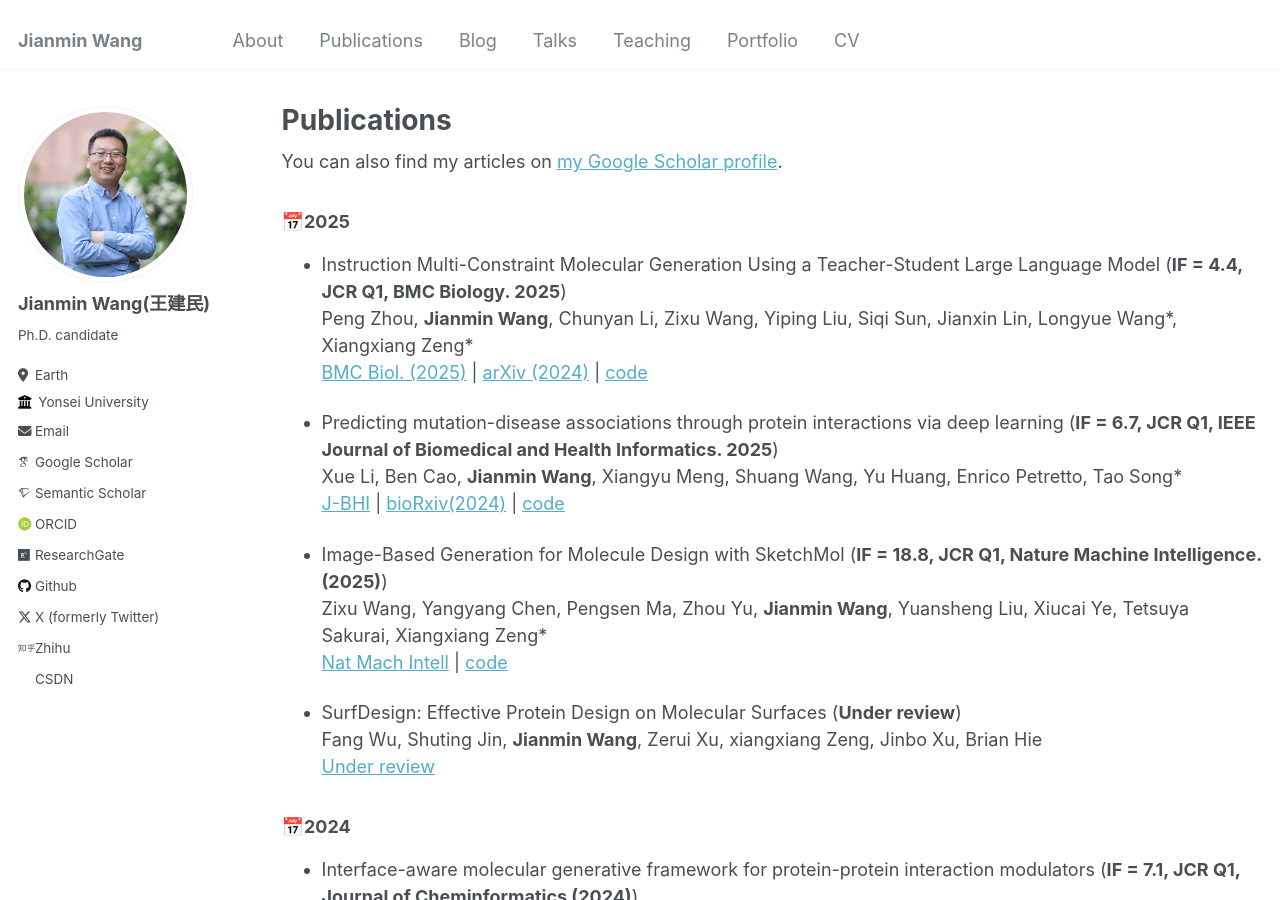
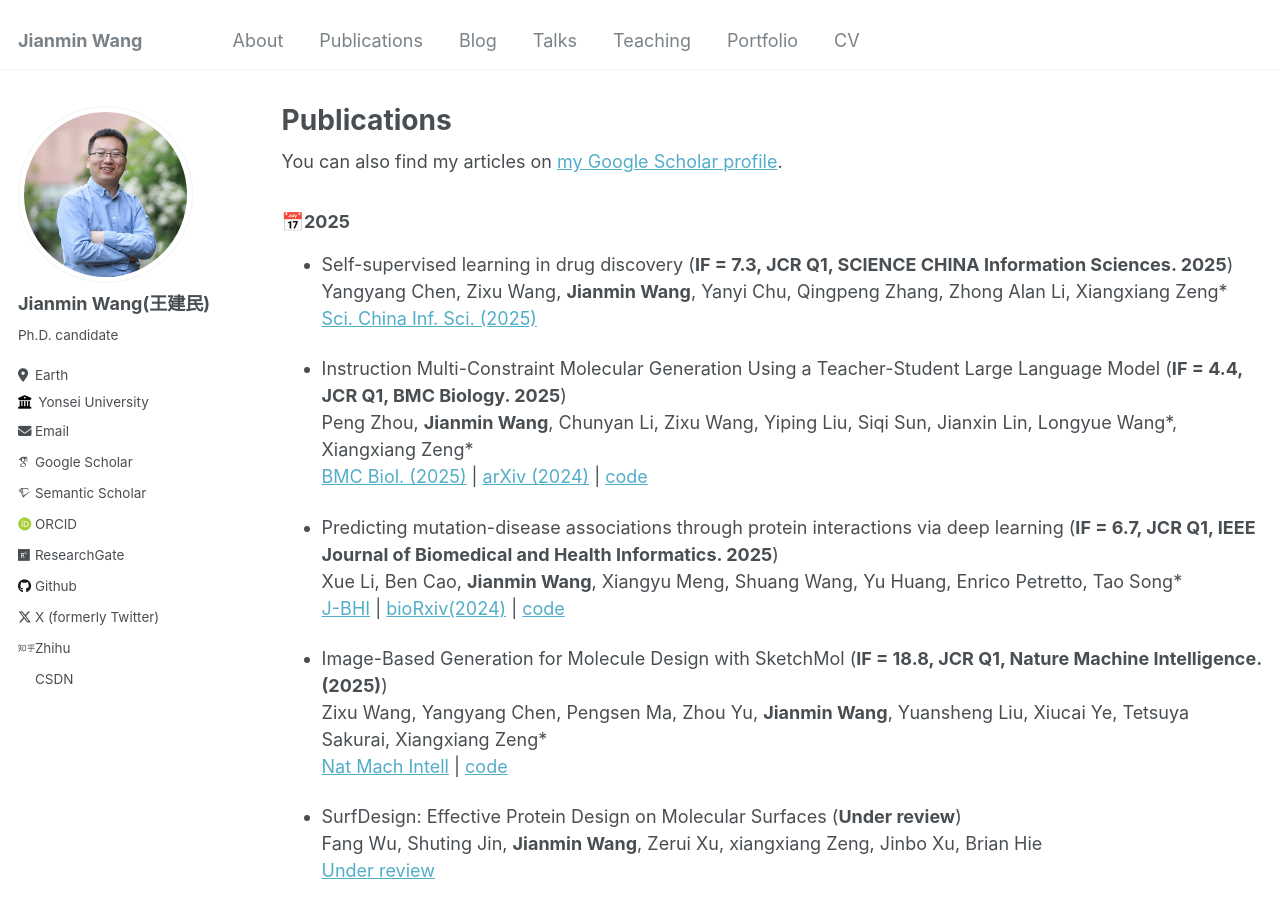
Before and after one commit to Jianmin2drugai/Jianmin2drugai.github.io, a Jekyll site: the page built from _pages/publications.md, in a window 1280 px wide and 900 px high. Built offline with Jekyll 4.4.1, drawn with Linux system fonts in a browser that asks for light colours; some web fonts are replaced.

Commit message:
Update publications.md

```diff
--- a/_pages/publications.md
+++ b/_pages/publications.md
@@ -16,6 +16,10 @@ author_profile: true
 {% endfor %}
 
 ### &#x1F4C5;2025
+
+*   Self-supervised learning in drug discovery (**IF = 7.3, JCR Q1, SCIENCE CHINA Information Sciences. 2025**)
+    Yangyang Chen, Zixu Wang, **Jianmin Wang**, Yanyi Chu, Qingpeng Zhang, Zhong Alan Li, Xiangxiang Zeng\*
+    [Sci. China Inf. Sci. (2025)](https://link.springer.com/journal/11432)
 
 *   Instruction Multi-Constraint Molecular Generation Using a Teacher-Student Large Language Model (**IF = 4.4, JCR Q1, BMC Biology. 2025**)
     Peng Zhou, **Jianmin Wang**, Chunyan Li, Zixu Wang, Yiping Liu, Siqi Sun, Jianxin Lin, Longyue Wang\*, Xiangxiang Zeng\*
```
